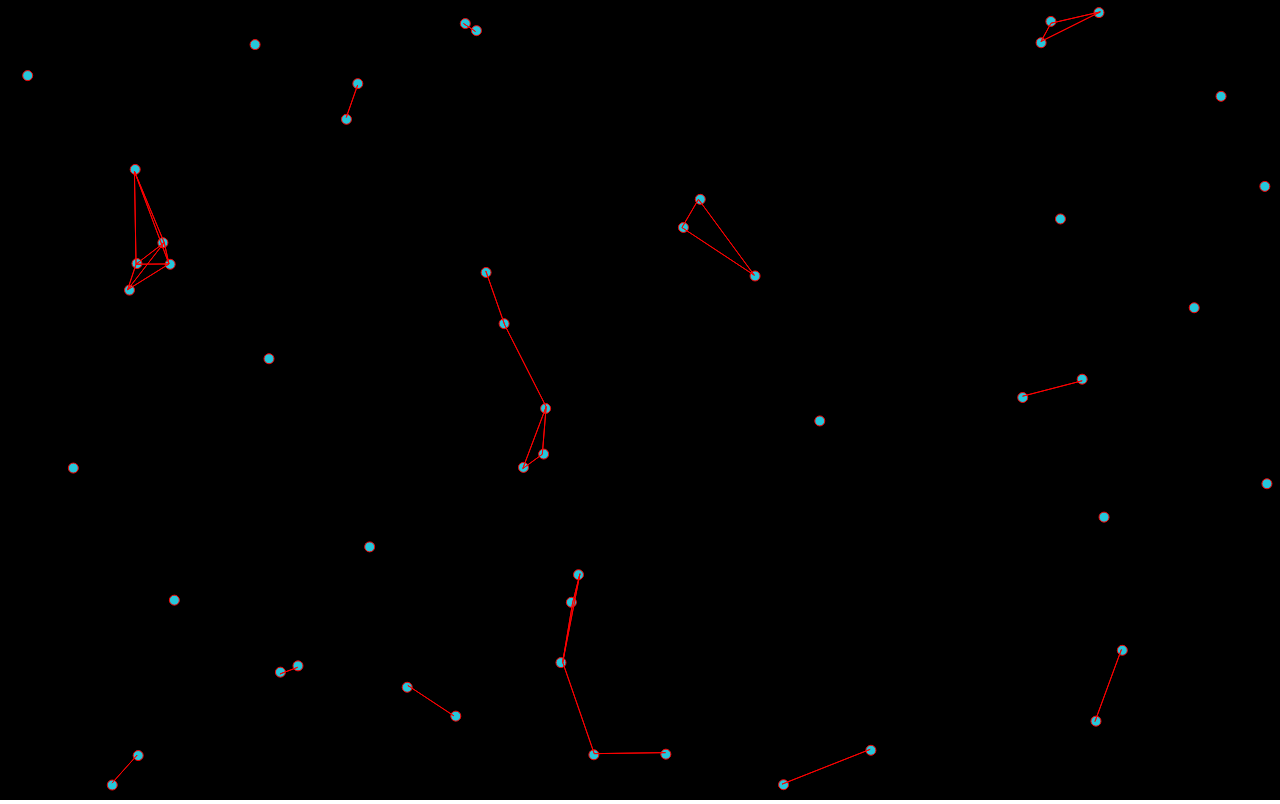
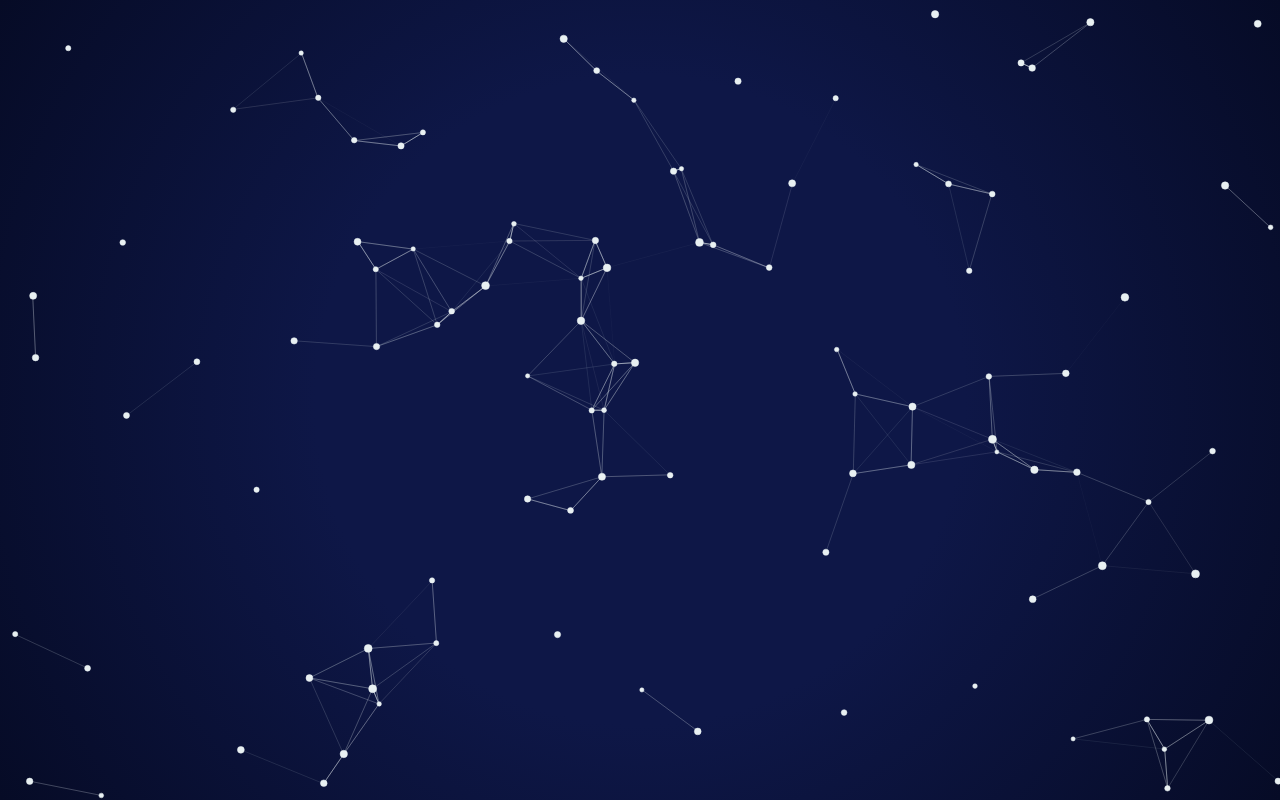
Before and after one commit to d-username/canvas-animation-constellation, a plain HTML site: page index.html in a window 1280 px wide. Drawn offline with Linux system fonts and the light colour scheme.

Commit message:
radiant background

```diff
--- a/script.js
+++ b/script.js
@@ -4,7 +4,10 @@ const context = canvas.getContext('2d');
 canvas.height = window.innerHeight;
 canvas.width = window.innerWidth;
 
+context.fillRect(10, 10, 150, 100);
+
 let particleArray = [];
+let numberOfParticles = 100;
 
 let mouse = {
   x: null,
@@ -21,10 +24,10 @@ class Particle {
   constructor(x, y) {
     this.x = x;
     this.y = y;
-    this.size = 5;
+    this.size = Math.random() * 2 + 2;
     this.density = Math.random() * 5 + 1;
     this.directionAngle = Math.random() * 360;
-    this.speed = 1 + Math.random() * 1;
+    this.speed = Math.random() * 0.5;
     this.vector = {
       x: Math.cos(this.directionAngle) * this.speed,
       y: Math.sin(this.directionAngle) * this.speed,
@@ -32,7 +35,7 @@ class Particle {
   }
 
   draw() {
-    context.fillStyle = 'rgba(38, 198, 218, 1)';
+    context.fillStyle = 'rgba(232, 240, 242, 1)';
     context.beginPath();
     context.arc(this.x, this.y, this.size, 0, 2 * Math.PI);
     context.closePath();
@@ -57,7 +60,7 @@ class Particle {
 }
 
 function createParticles() {
-  for (let i = 0; i < 50; i++) {
+  for (let i = 0; i < numberOfParticles; i++) {
     let x = Math.random() * canvas.width;
     let y = Math.random() * canvas.height;
     particleArray.push(new Particle(x, y));
@@ -95,8 +98,9 @@ function findPair(particle) {
     );
 
     if (distance < 100) {
-      context.strokeStyle = 'red';
-      context.lineWidth = 1;
+      let lineOpacity = 1 - distance / 100;
+      context.strokeStyle = 'rgba(232, 240, 242, ' + lineOpacity + ')';
+      context.lineWidth = 0.5;
       context.beginPath();
       context.moveTo(particle.x, particle.y);
       context.lineTo(particleArray[b].x, particleArray[b].y);
--- a/style.css
+++ b/style.css
@@ -11,5 +11,6 @@ body{
 }
 
 #canvas {
-    background-color: black;
+    background: rgb(14, 23, 71);
+    background: radial-gradient(circle, rgba(14, 23, 71, 1) 43%, rgba(6, 11, 38, 1) 100%);
 }
```
